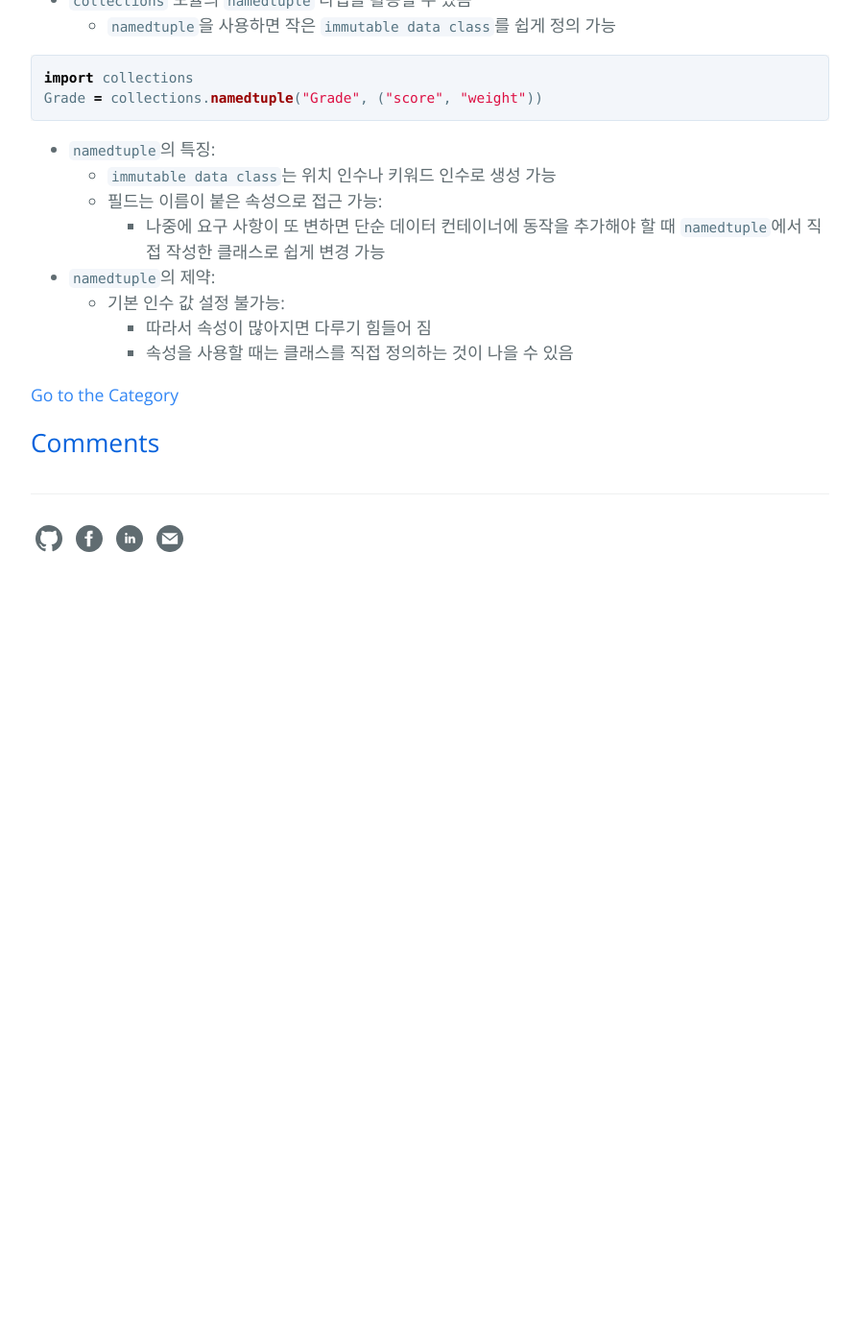
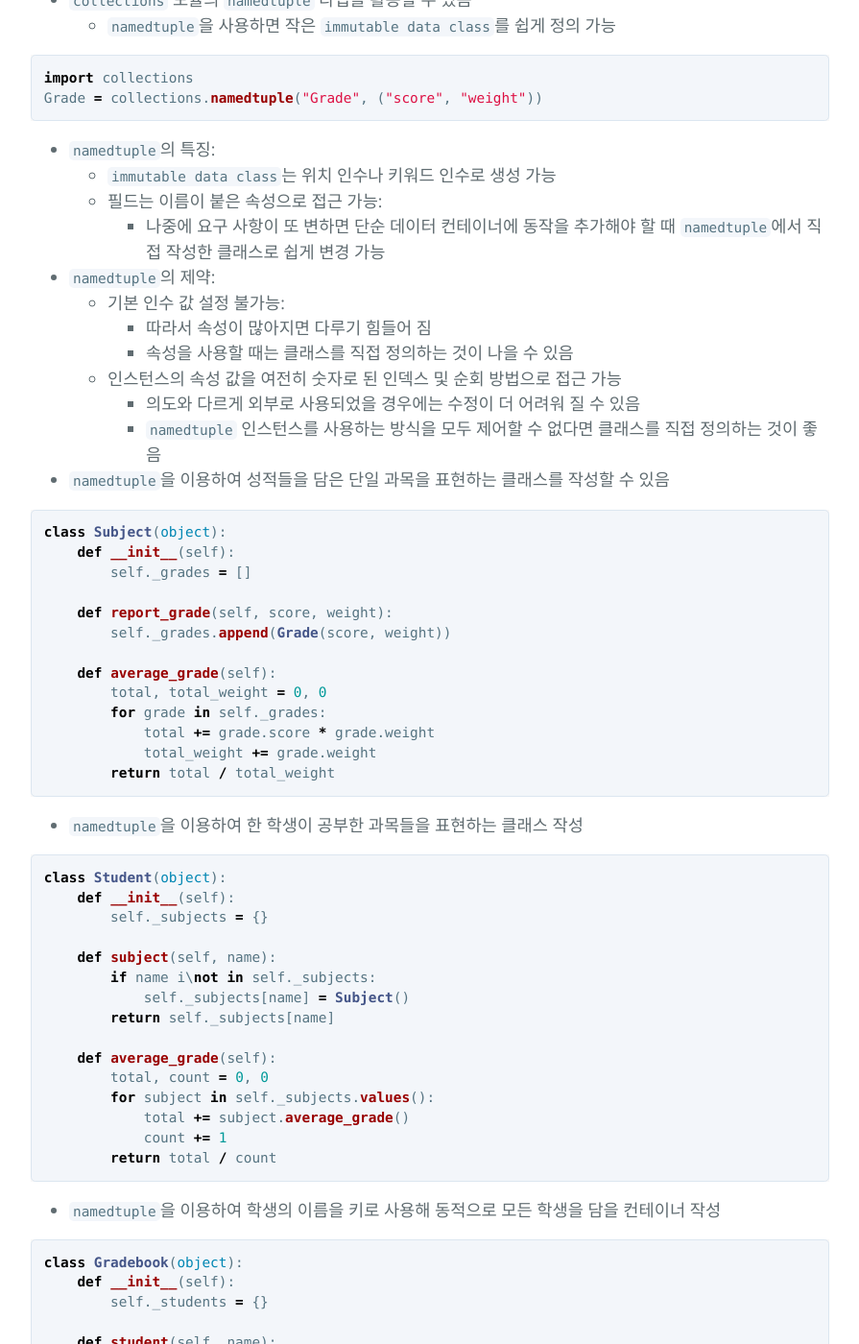
Before and after one commit to hcnoh/hcnoh.github.io, a Jekyll site: the page built from _posts/2018-10-03-effective-python-way22.md, in a window 1280 px wide and 1400 px high, scrolled down 3710 px. Shown: the whole window at 96% size, without its empty margins (192-1087 px from the left). Built offline with Jekyll 4.4.1, drawn with Linux system fonts in a browser that asks for light colours; comment, search, counter and statistics services are not loaded; before the commit the page ends 4339 px from its top, so only the background shows below that; some of the changed text lies outside the part shown.

Commit message:
Update 2018-10-03-effective-python-way22.md

````diff
--- a/_posts/2018-10-03-effective-python-way22.md
+++ b/_posts/2018-10-03-effective-python-way22.md
@@ -169,3 +169,72 @@ Grade = collections.namedtuple("Grade", ("score", "weight"))
   - 기본 인수 값 설정 불가능:
     - 따라서 속성이 많아지면 다루기 힘들어 짐
     - 속성을 사용할 때는 클래스를 직접 정의하는 것이 나을 수 있음
+  - 인스턴스의 속성 값을 여전히 숫자로 된 인덱스 및 순회 방법으로 접근 가능
+    - 의도와 다르게 외부로 사용되었을 경우에는 수정이 더 어려워 질 수 있음
+    - `namedtuple` 인스턴스를 사용하는 방식을 모두 제어할 수 없다면 클래스를 직접 정의하는 것이 좋음
+
+- `namedtuple`을 이용하여 성적들을 담은 단일 과목을 표현하는 클래스를 작성할 수 있음
+
+```python
+class Subject(object):
+    def __init__(self):
+        self._grades = []
+
+    def report_grade(self, score, weight):
+        self._grades.append(Grade(score, weight))
+
+    def average_grade(self):
+        total, total_weight = 0, 0
+        for grade in self._grades:
+            total += grade.score * grade.weight
+            total_weight += grade.weight
+        return total / total_weight
+```
+
+- `namedtuple`을 이용하여 한 학생이 공부한 과목들을 표현하는 클래스 작성
+
+```python
+class Student(object):
+    def __init__(self):
+        self._subjects = {}
+
+    def subject(self, name):
+        if name i\not in self._subjects:
+            self._subjects[name] = Subject()
+        return self._subjects[name]
+
+    def average_grade(self):
+        total, count = 0, 0
+        for subject in self._subjects.values():
+            total += subject.average_grade()
+            count += 1
+        return total / count
+```
+
+- `namedtuple`을 이용하여 학생의 이름을 키로 사용해 동적으로 모든 학생을 담을 컨테이너 작성
+
+```python
+class Gradebook(object):
+    def __init__(self):
+        self._students = {}
+
+    def student(self, name):
+        if name not in self._students:
+            self._students[name] = Student()
+        return self._students[name]
+```
+
+- 세 코드를 합치면 이전에 구현한 코드보다 두 배는 길지만 가독성은 훨씬 좋음
+- 또한 이 클래스들을 사용하는 방식도 훨씬 명확하고 확장이 쉬움
+
+```python
+book = Gradebook()
+albert = book.student("Albert Einstein")
+math = albert.subject("Math")
+math.report_grade(80, 0.10)
+# ...
+print(albert.average_grade())
+
+>>>
+81.5
+```
````
